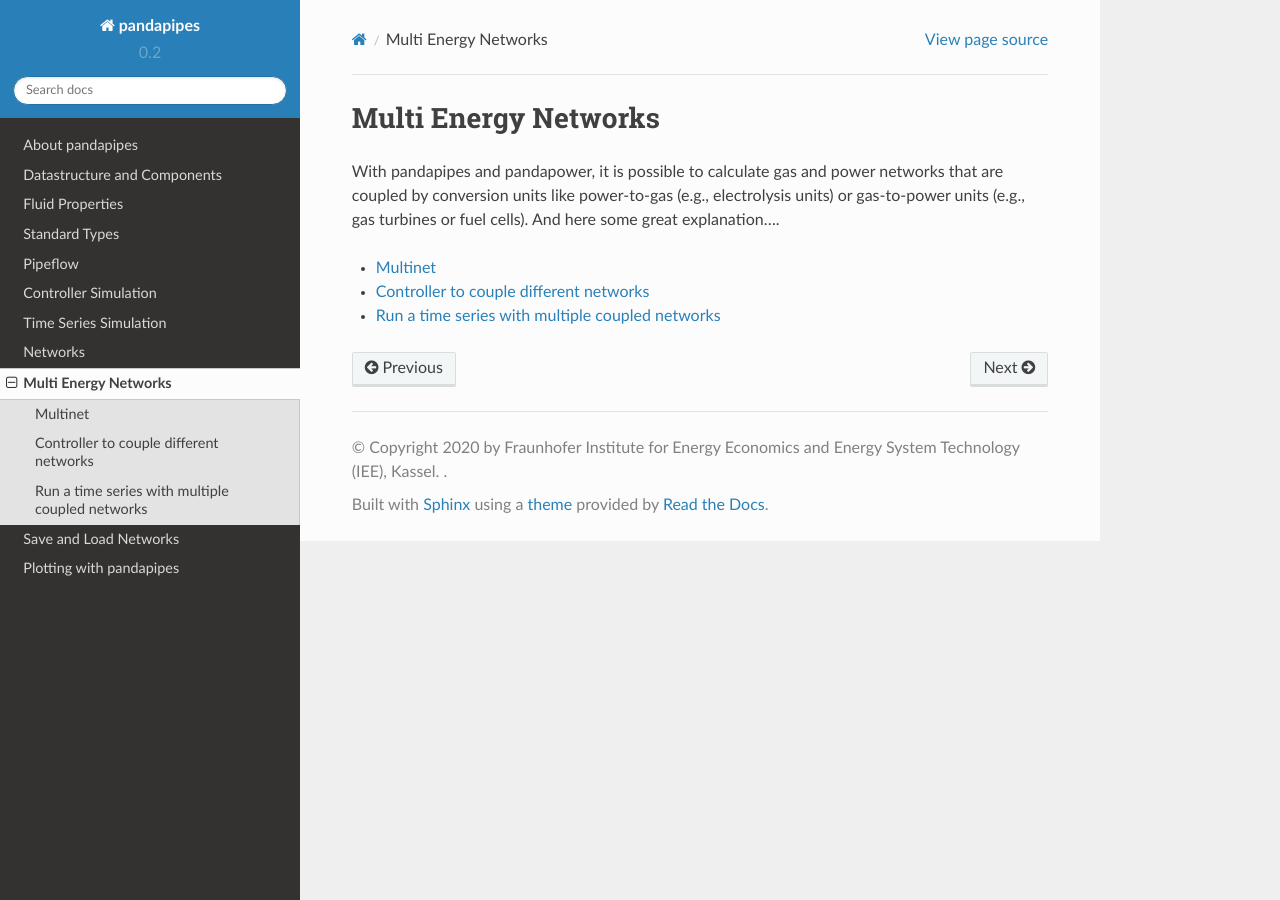
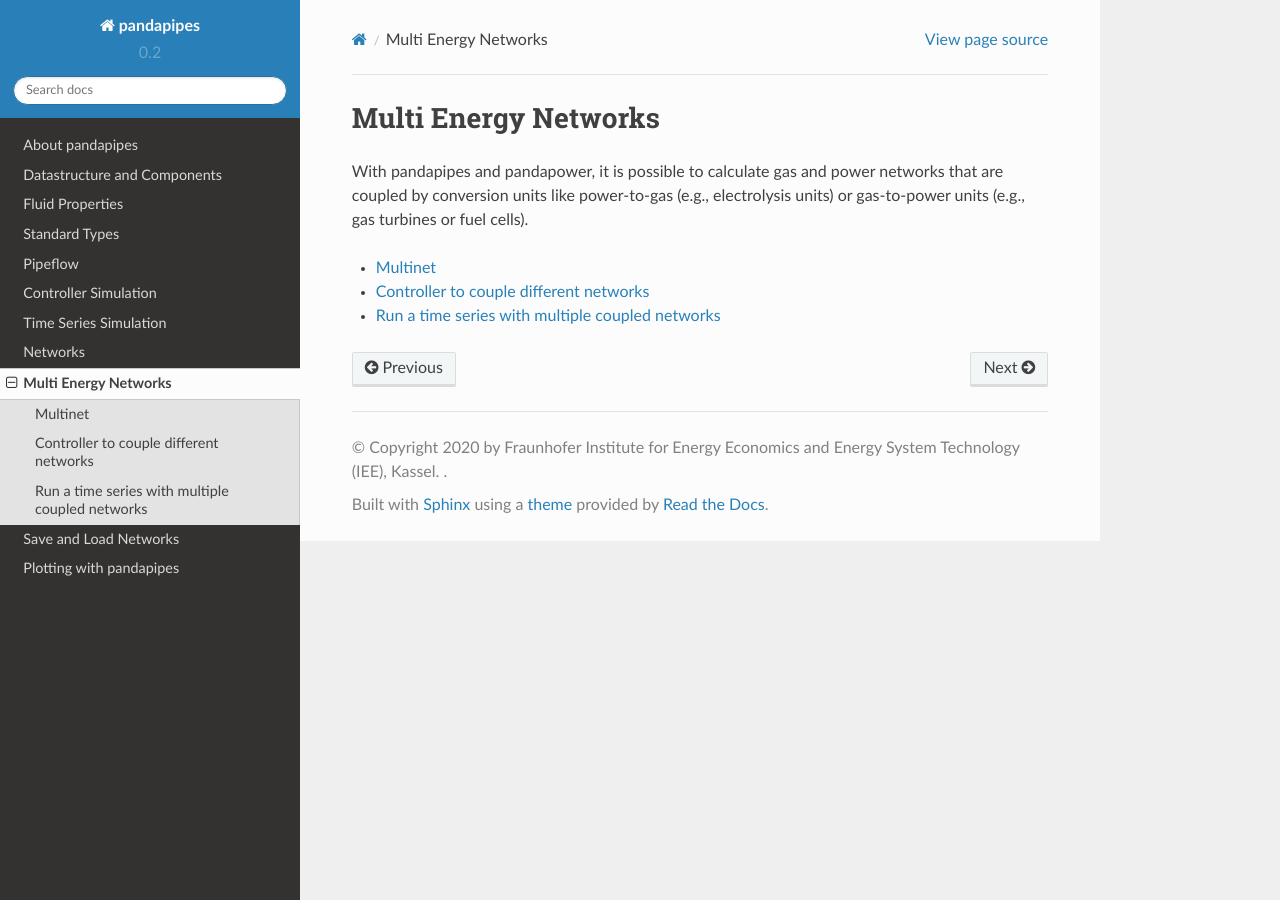
Before and after one commit to e2nIEE/pandapipes, a Sphinx documentation site: the page built from doc/source/multi_energy_nets.rst, in a window 1280 px wide. Built offline with Sphinx 7.4.7 and the Read the Docs theme 2.0.0, drawn with Linux system fonts in a browser that asks for light colours.

Commit message:
remove dummy text in ME doc

```diff
--- a/doc/source/multi_energy_nets.rst
+++ b/doc/source/multi_energy_nets.rst
@@ -8,7 +8,6 @@
 With pandapipes and pandapower, it is possible to calculate gas and power networks that are
 coupled by conversion units like power-to-gas (e.g., electrolysis units) or gas-to-power units
 (e.g., gas turbines or fuel cells).
-And here some great explanation....
 
 
 .. toctree::
```
